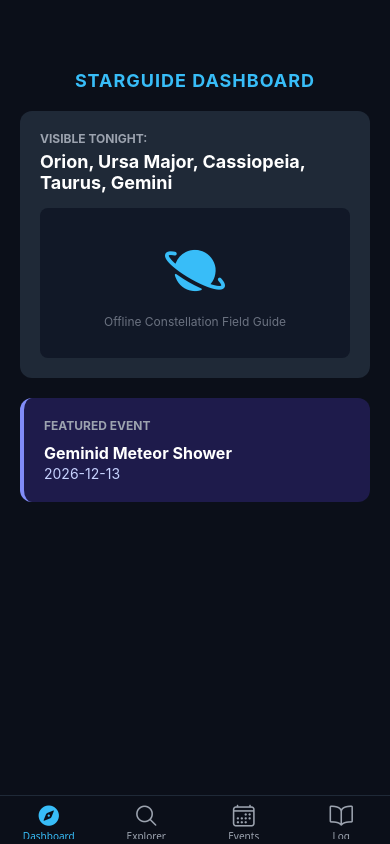
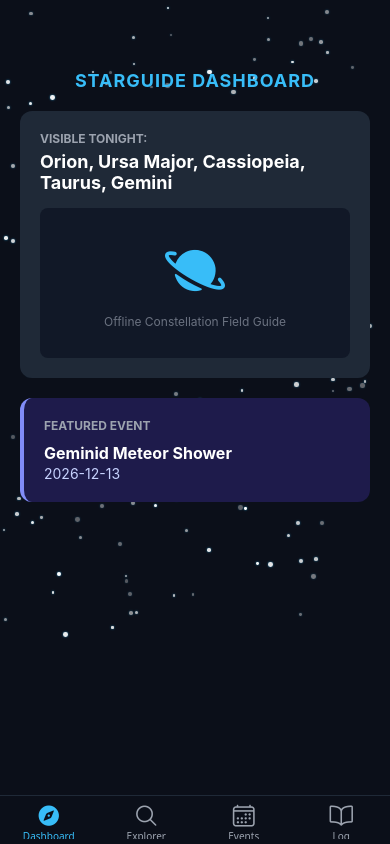
Before and after one commit to Dilshan454/starguide, a React Native app in the folder StarGuide/: screen /Dashboard in a window 390 px wide. Built offline with nearby package versions, Linux system fonts and the light colour scheme.

Commit message:
add star watermark for screens

```diff
--- /dev/null
+++ b/StarGuide/src/components/StarWatermark.jsx
@@ -0,0 +1,53 @@
+import React from 'react';
+import { View, StyleSheet, Dimensions } from 'react-native';
+
+const { width, height } = Dimensions.get('window');
+
+export default function StarWatermark() {
+
+  const starsCount = 150;
+  const stars = Array.from({ length: starsCount }).map((_, index) => ({
+    id: index,
+    top: Math.random() * (height * 0.75),
+    left: Math.random() * (width - 20),
+    size: Math.random() * 3 + 2,
+    opacity: Math.random() * 0.7 + 0.3,
+  }));
+
+  return (
+    <View style={styles.watermarkContainer} pointerEvents="none">
+      {stars.map((star) => (
+        <View
+          key={star.id}
+          style={[
+            styles.star,
+            {
+              top: star.top,
+              left: star.left,
+              width: star.size,
+              height: star.size,
+              borderRadius: star.size / 2,
+              opacity: star.opacity,
+            },
+          ]}
+        />
+      ))}
+    </View>
+  );
+}
+
+const styles = StyleSheet.create({
+  watermarkContainer: {
+    ...StyleSheet.absoluteFillObject,
+    zIndex: 0,
+    overflow: 'hidden',
+  },
+  star: {
+    position: 'absolute',
+    backgroundColor: '#FFFFFF',
+    shadowColor: '#38BDF8',
+    shadowOffset: { width: 0, height: 0 },
+    shadowOpacity: 0.8,
+    shadowRadius: 2,
+  },
+});
--- a/StarGuide/src/screens/DashboardScreen.jsx
+++ b/StarGuide/src/screens/DashboardScreen.jsx
@@ -1,13 +1,19 @@
 import React from 'react';
 import { View, Text, StyleSheet, ScrollView } from 'react-native';
 import { Ionicons } from '@expo/vector-icons';
+import StarWatermark from '../components/StarWatermark';
 import data from '../data/constellations.json';
 
 export default function DashboardScreen() {
   const visibleTonight = data.constellations.filter(item => item.visibleTonight);
 
   return (
-    <ScrollView style={styles.container}>
+    <View style={styles.mainContainer}>
+
+      <StarWatermark />
+
+
+      <ScrollView contentContainerStyle={styles.scrollContent} style={styles.scrollView}>
         <View style={styles.header}>
           <Text style={styles.headerTitle}>STARGUIDE DASHBOARD</Text>
         </View>
@@ -31,11 +37,23 @@ export default function DashboardScreen() {
           <Text style={styles.eventDate}>{data.celestialEvents[0].date}</Text>
         </View>
       </ScrollView>
+    </View>
   );
 }
 
 const styles = StyleSheet.create({
-  container: { flex: 1, backgroundColor: '#0B0F19', padding: 20 },
+  mainContainer: {
+    flex: 1,
+    backgroundColor: '#0B0F19'
+  },
+  scrollView: {
+    flex: 1,
+    zIndex: 1
+  },
+  scrollContent: {
+    padding: 20,
+    paddingBottom: 40
+  },
   header: { marginTop: 50, marginBottom: 20, alignItems: 'center' },
   headerTitle: { color: '#38BDF8', fontSize: 18, fontWeight: 'bold', letterSpacing: 1 },
   card: { backgroundColor: '#1F2937', borderRadius: 12, padding: 20, marginBottom: 20 },
--- a/StarGuide/src/screens/DetailScreen.jsx
+++ b/StarGuide/src/screens/DetailScreen.jsx
@@ -1,14 +1,18 @@
 import React from 'react';
 import { View, Text, StyleSheet, ScrollView, TouchableOpacity } from 'react-native';
+import StarWatermark from '../components/StarWatermark';
 import { Ionicons } from '@expo/vector-icons';
 
 export default function DetailScreen({ route, navigation }) {
-
   const { constellation } = route.params;
 
   return (
-    <ScrollView style={styles.container}>
-      {/* Back Button */}
+    <View style={styles.mainContainer}>
+
+      <StarWatermark />
+
+      <ScrollView contentContainerStyle={styles.scrollContent} style={styles.scrollView}>
+
         <TouchableOpacity style={styles.backButton} onPress={() => navigation.goBack()}>
           <Ionicons name="arrow-back" size={24} color="#FFF" />
         </TouchableOpacity>
@@ -40,11 +44,23 @@ export default function DetailScreen({ route, navigation }) {
           <Text style={styles.sectionText}>{constellation.skyLocation}</Text>
         </View>
       </ScrollView>
+    </View>
   );
 }
 
 const styles = StyleSheet.create({
-  container: { flex: 1, backgroundColor: '#0B0F19', padding: 20 },
+  mainContainer: {
+    flex: 1,
+    backgroundColor: '#0B0F19'
+  },
+  scrollView: {
+    flex: 1,
+    zIndex: 1
+  },
+  scrollContent: {
+    padding: 20,
+    paddingBottom: 40
+  },
   backButton: { marginTop: 40, marginBottom: 10 },
   title: { color: '#38BDF8', fontSize: 26, fontWeight: 'bold', marginBottom: 10 },
   badgeContainer: { flexDirection: 'row', marginBottom: 20 },
--- a/StarGuide/src/screens/EventsScreen.jsx
+++ b/StarGuide/src/screens/EventsScreen.jsx
@@ -1,6 +1,7 @@
 import React from 'react';
 import { View, Text, StyleSheet, FlatList } from 'react-native';
 import { Ionicons } from '@expo/vector-icons';
+import StarWatermark from '../components/StarWatermark';
 import data from '../data/constellations.json';
 
 export default function EventsScreen() {
--- a/StarGuide/src/screens/ExplorerScreen.jsx
+++ b/StarGuide/src/screens/ExplorerScreen.jsx
@@ -1,6 +1,7 @@
 import React, { useState } from 'react';
 import { View, Text, TextInput, FlatList, TouchableOpacity, StyleSheet } from 'react-native';
 import { Ionicons } from '@expo/vector-icons';
+import StarWatermark from '../components/StarWatermark';
 import data from '../data/constellations.json';
 
 export default function ExplorerScreen({ navigation }) {
--- a/StarGuide/src/screens/LogScreen.jsx
+++ b/StarGuide/src/screens/LogScreen.jsx
@@ -2,6 +2,7 @@ import React, { useState, useEffect } from 'react';
 import { View, Text, StyleSheet, FlatList, TouchableOpacity, TextInput } from 'react-native';
 import { Ionicons } from '@expo/vector-icons';
 import AsyncStorage from '@react-native-async-storage/async-storage';
+import StarWatermark from '../components/StarWatermark';
 import data from '../data/constellations.json';
 
 export default function LogScreen() {
```
Lines whose indentation alone changed are shown as unchanged.
